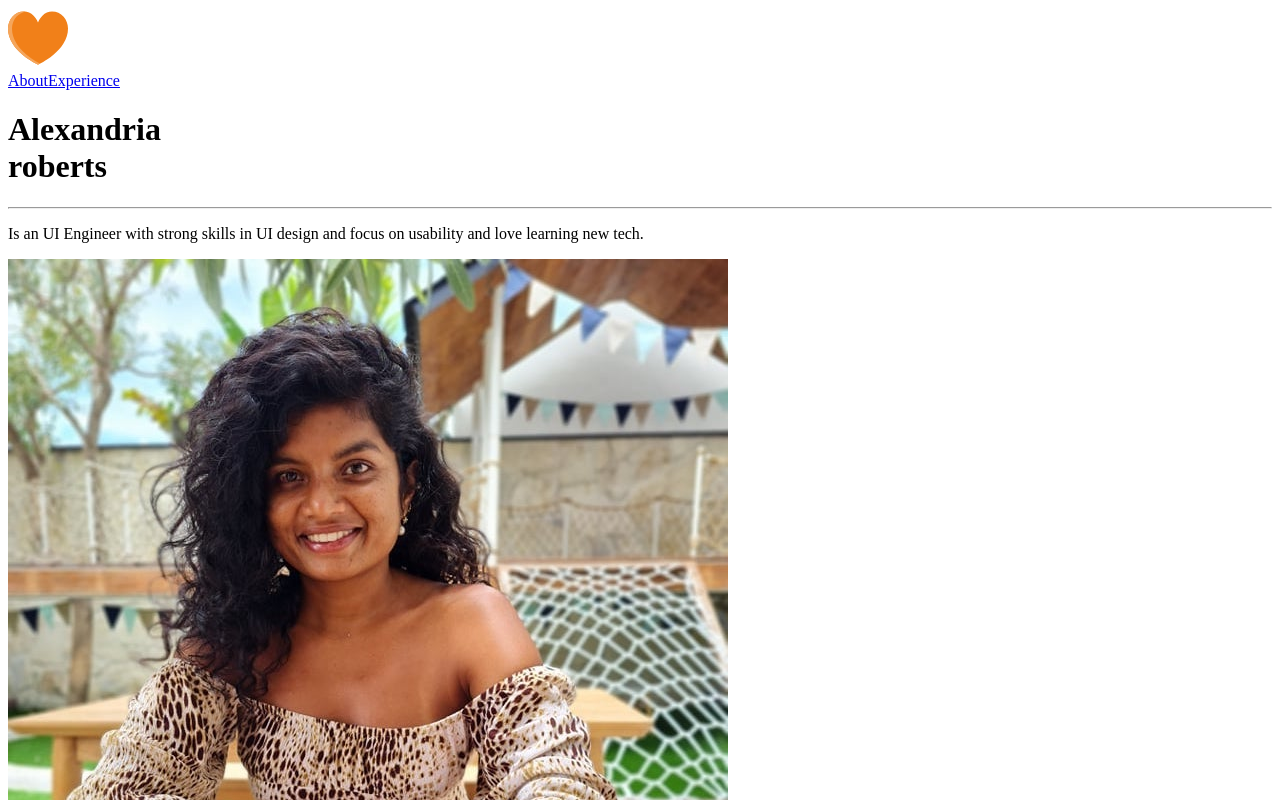
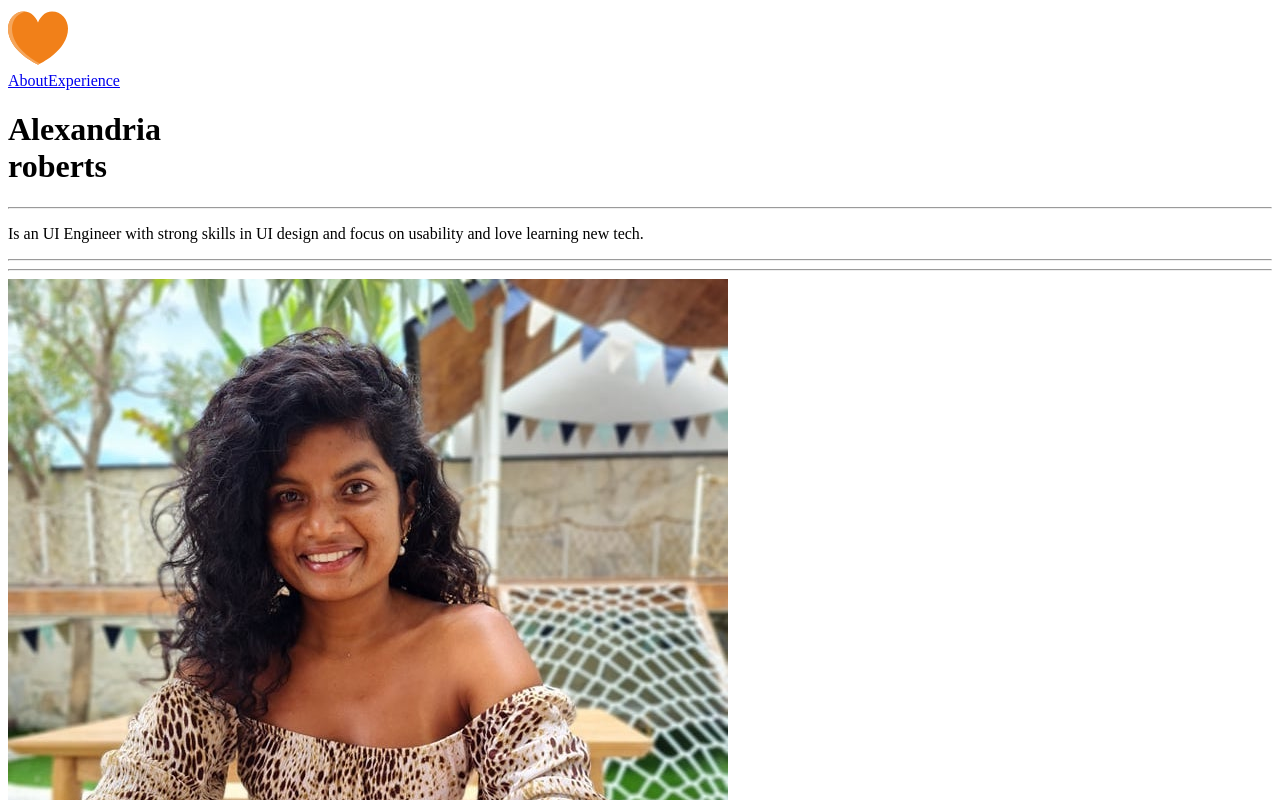
Before and after one commit to alexandriaroberts/portfolio-2023, a Next.js app: page / in a window 1280 px wide. Shown: the top 800 px of the page. Built offline with nearby package versions, Linux system fonts and the light colour scheme; what theme-ui would draw is missing.

Commit message:
Divider component update and desktop hero area

```diff
--- a/components/Divider.tsx
+++ b/components/Divider.tsx
@@ -8,6 +8,7 @@ import { HTMLAttributes } from 'react';
 export type DividerProps = {
   color?: 'text' | 'primary';
   width?: string;
+  height?: string;
 } & Omit<HTMLAttributes<HTMLHRElement>, 'children'>;
 
 /**
@@ -16,6 +17,7 @@ export type DividerProps = {
 export const Divider = ({
   color = 'text',
   width = '100%',
+  height = '1px',
   className,
   ...props
 }: DividerProps) => {
@@ -24,9 +26,8 @@ export const Divider = ({
       className={classnames(className)}
       sx={{
         display: 'flex',
-        alignItems: 'center',
         width: width,
-        height: '1px',
+        height: height,
         gap: '1px',
         color: color,
       }}
@@ -37,7 +38,8 @@ export const Divider = ({
           flex: 1,
           borderWidth: '1px',
           borderStyle: 'solid',
-          borderTop: 'currentColor',
+          borderTop: height === '1px' ? 'currentColor' : 'transparent',
+          borderLeft: height !== '1px' ? 'currentColor' : 'transparent',
         }}
       />
     </div>
--- a/pages/index.tsx
+++ b/pages/index.tsx
@@ -45,7 +45,29 @@ export default function Home() {
             usability and love learning new tech.
           </p>
         </div>
-        <div sx={{ gridColumn: 2 }}>
+        <div sx={{ gridColumn: 2, position: 'relative' }}>
+          <Divider
+            width='1px'
+            height='130%'
+            sx={{
+              position: 'absolute',
+              top: '-25px',
+              right: '120px',
+              zIndex: -1,
+            }}
+          />
+          <Divider
+            color='primary'
+            width='1px'
+            height='110%'
+            sx={{
+              position: 'absolute',
+              top: '50px',
+              right: '220px',
+              zIndex: -1,
+            }}
+          />
+
           <div
             sx={{ maxWidth: '580px', height: '100%', mt: '164px', mr: '120px' }}
           >
```
